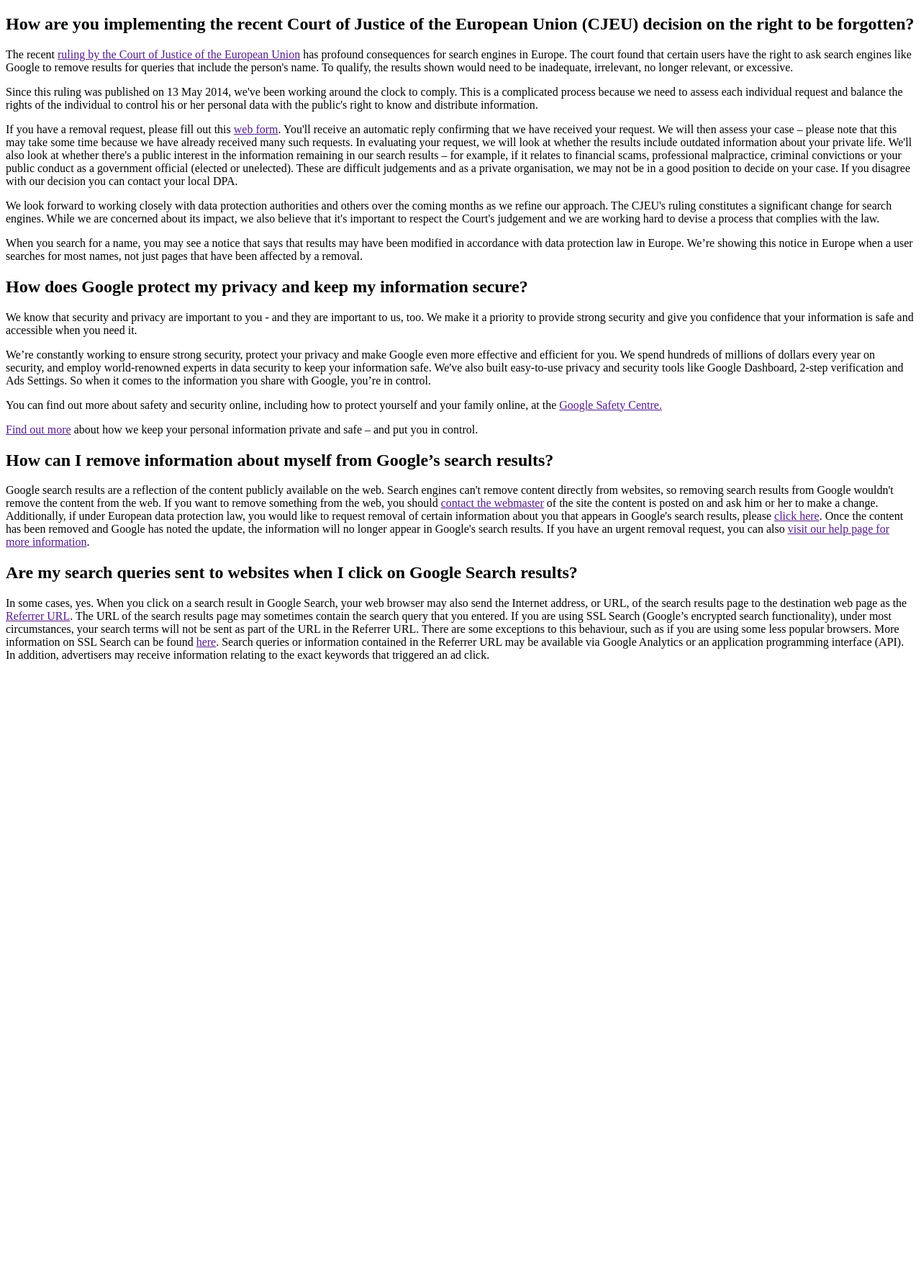
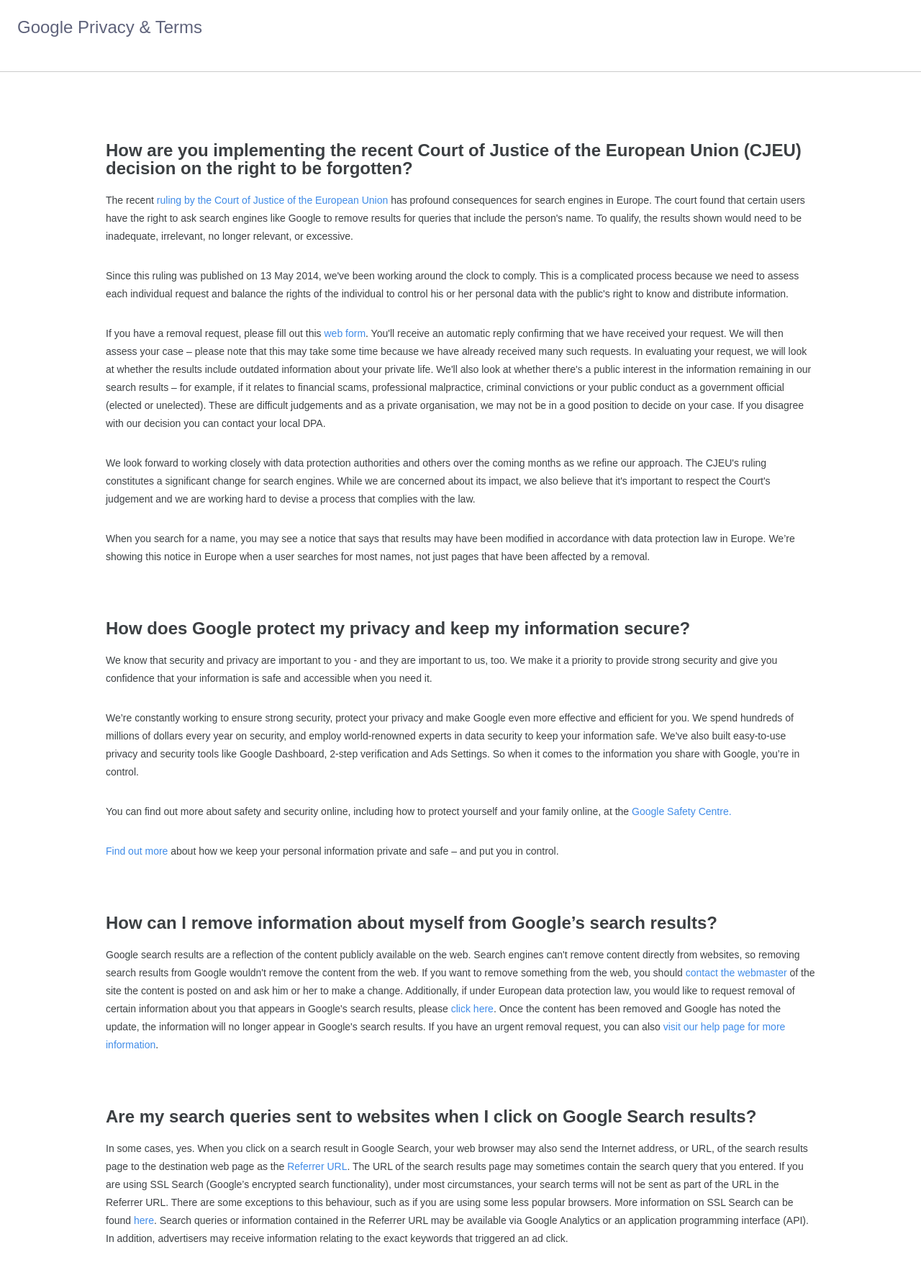
Before and after one commit to marco-de-clara/php-google-faq, a PHP site: page / in a window 1280 px wide. Shown: the whole page at 72% size. Before the commit the page ends 919 px from the top, so only its background shows below. Run offline with PHP 8.4, Linux system fonts and the light colour scheme.

Commit message:
Linked style sheet

```diff
--- a/index.php
+++ b/index.php
@@ -46,9 +46,17 @@
     <head>
         <meta charset="UTF-8">
         <meta name="viewport" content="width=device-width, initial-scale=1.0">
-        <title>Document</title>
+        <title>FAQ – Privacy &amp; Terms – Google</title>
+        <link rel="stylesheet" href="style.css">
     </head>
     <body>
+        <header>
+            <h1>
+                Google Privacy &amp Terms
+            </h1>
+        </header>
+        <section class="container">
+            <div class="faqs">
                 <?php
                     foreach($faqs as $faq) {
                         echo '<h2>' . $faq['question'] . '</h2>';
@@ -57,5 +65,7 @@
                         }
                     }
                 ?>
+            </div>
+        </section>
     </body>
 </html>
--- /dev/null
+++ b/style.css
@@ -0,0 +1,55 @@
+* {
+    margin: 0;
+    padding: 0;
+    box-sizing: border-box;
+    font-family: Arial;
+}
+
+body {
+    background: #fff;
+    color: #3c4043;
+}
+
+header {
+    position: fixed;
+    left: 0;
+    top: 0;
+    right: 0;
+    border-bottom: 1px solid #cbcbcb;
+    height: 100px;
+    background: #fff;
+    padding: 24px 24px 0;
+}
+
+h1 {
+    color: #5f637b;
+    font-size: 24px;
+    font-weight: 400;
+}
+
+.container {
+    width: 1050px;
+    margin: 0 auto;
+}
+
+.faqs {
+    padding: 32px;
+    margin-top: 100px;
+    line-height: 25px;
+}
+
+h2 {
+    padding-top: 64px;
+    font-size: 24px;
+}
+
+p {
+    padding-top: 20px;
+    margin-bottom: 10px;
+    font-size: 14px;
+}
+
+a {
+    text-decoration: none;
+    color: #3f8be8;
+}
```
Lines whose indentation alone changed are shown as unchanged.
